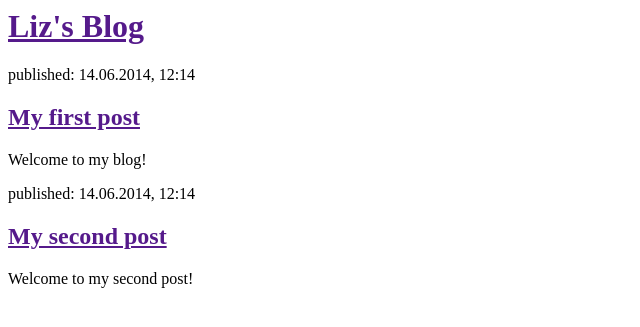
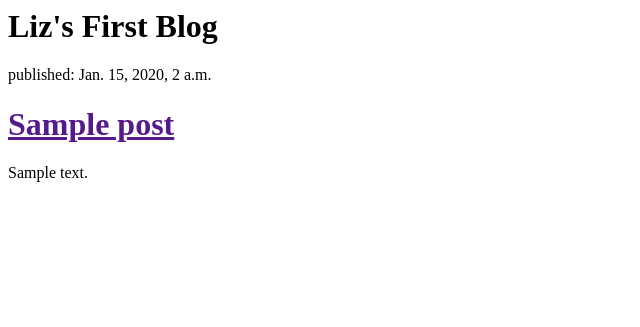
Before and after one commit to LizKent3/my-first-blog, a Django app: template blog/templates/blog/post_list.html in a window 1280 px wide. Shown: the top 327 px of the page, without its empty margins (0-640 px from the left). Run offline with Django 3.2, Linux system fonts and the light colour scheme; the template is opened without the code that fills it: values that come from a table or form of the project are taken from there, others are empty; tables that the repository leaves empty hold one stand-in row (values such as "Sample post").

Commit message:
Modified templates to display posts from database.

```diff
--- a/blog/templates/blog/post_list.html
+++ b/blog/templates/blog/post_list.html
@@ -4,19 +4,16 @@
 	</head>
 	<body>
 		<div>
-			<h1><a href="">Liz's Blog</a></h1>
+			<h1><a href"/">Liz's First Blog</a></h1>
 		</div>
-
 		<div>
-			<p>published: 14.06.2014, 12:14</p>
-			<h2><a href="">My first post</a></h2>
-			<p>Welcome to my blog!</p>
+		{% for post in posts %}
+		<div>
+			<p>published: {{ post.published_date }}</p>
+			<h1><a href=''>{{ post.title }}</a></h1>
+			<p>{{ post.text|linebreaks }}</p>
 		</div>
-
-		<div>
-			<p>published: 14.06.2014, 12:14</p>
-			<h2><a href="">My second post</a></h2>
-			<p>Welcome to my second post!</p>
+		{% endfor %}
 		</div>
 	</body>
 </html>
--- a/blog/views.py
+++ b/blog/views.py
@@ -1,4 +1,7 @@
 from django.shortcuts import render
+from django.utils import timezone
+from .models import Post
 
 def post_list(request):
-	return render(request, 'blog/post_list.html', {})
+	posts = Post.objects.filter(published_date__lte=timezone.now()).order_by('published_date')
+	return render(request, 'blog/post_list.html', {'posts': posts})
```
